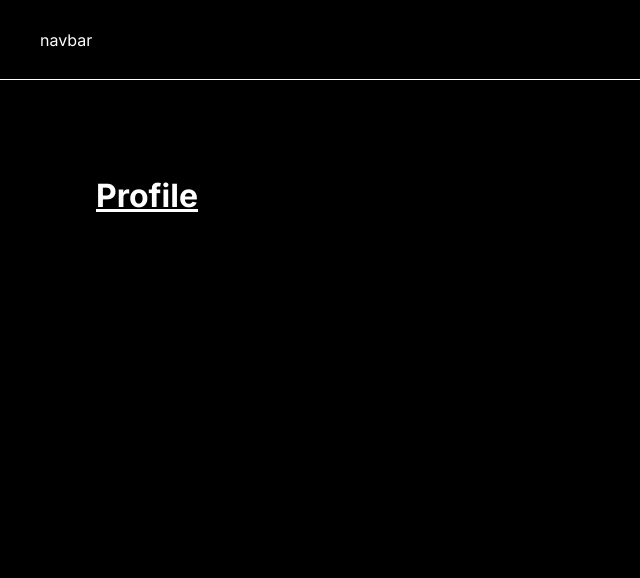
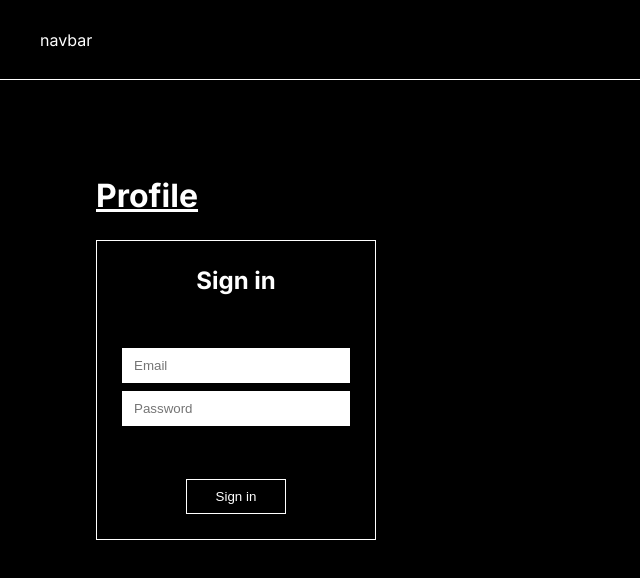
Before and after one commit to AndreiReznikov/blog-next, a Next.js app: page /profile in a window 1280 px wide. Shown: the top 578 px of the page, without its empty margins (0-640 px from the left). Built offline with nearby package versions, Linux system fonts and the light colour scheme.

Commit message:
added sign in form

```diff
--- a/src/app/profile/page.js
+++ b/src/app/profile/page.js
@@ -4,6 +4,18 @@ export default async function ProfilePage() {
   return (
     <div className={styles.container}>
       <h1>Profile</h1>
+      <div className={styles['form-container']}>
+        <form method='post' className={styles.form}>
+          <h2>Sign in</h2>
+          <div className={styles['inputs-wrapper']}>
+            <input className={styles.input} type='email' placeholder='Email' required />
+            <input className={styles.input} type='password' placeholder='Password' required />
+          </div>
+          <div className={styles['button-wrapper']}>
+            <button className={styles.button} type='submit'>Sign in</button>
+          </div>
+        </form>
+      </div>
     </div>
   );
 }
--- a/src/app/profile/page.module.css
+++ b/src/app/profile/page.module.css
@@ -2,3 +2,45 @@
   padding: 6rem;
   min-height: 100vh;
 }
+
+.form-container {
+  margin-top: 25px;
+}
+
+.form {
+  display: flex;
+  flex-direction: column;
+  justify-content: space-between;
+  align-items: center;
+  width: 280px;
+  min-height: 300px;
+  padding: 25px;
+  border: 1px solid white;
+}
+
+.inputs-wrapper {
+  display: flex;
+  flex-direction: column;
+  width: 100%;
+  gap: 8px;
+}
+
+.input {
+  width: 100%;
+  height: 35px;
+  padding: 0 12px;
+  border: none;
+}
+
+.between {
+  flex: 1;
+}
+
+.button {
+  width: 100px;
+  height: 35px;
+  color: white;
+  background-color: black;
+  border: 1px solid white;
+  cursor: pointer;
+}
```
